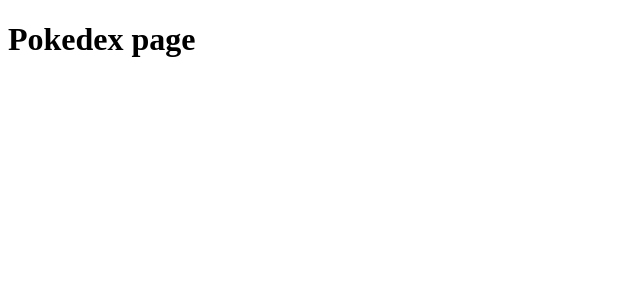
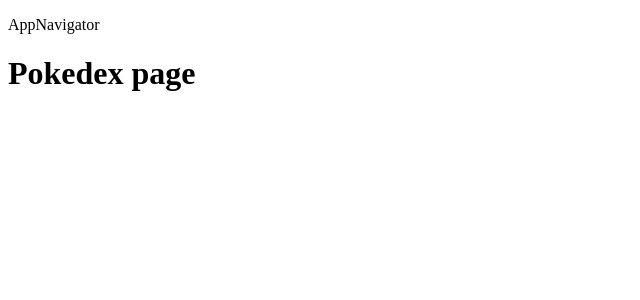
Before and after one commit to shadmanhere/pokedex, a React (Create React App) app: page / in a window 1280 px wide. Shown: the top 300 px of the page, without its empty margins (0-640 px from the left). Built offline with nearby package versions, Linux system fonts and the light colour scheme.

Commit message:
App Navigator Added

```diff
--- a/src/App.js
+++ b/src/App.js
@@ -1,10 +1,12 @@
 import React from 'react'
 import { BrowserRouter as Router, Routes ,Route } from 'react-router-dom'
+import AppNavigator from './components/AppNavigator'
 import Pokedex from './pages/Pokedex'
 
 function App() {
   return (
     <Router>
+      <AppNavigator />
       <Routes>
         <Route path="/" element={<Pokedex />} />
       </Routes>
--- /dev/null
+++ b/src/components/AppNavigator.js
@@ -0,0 +1,11 @@
+import React from 'react'
+
+function AppNavigator() {
+    return (
+        <div>
+            <p>AppNavigator</p>
+        </div>
+    )
+}
+
+export default AppNavigator
```
